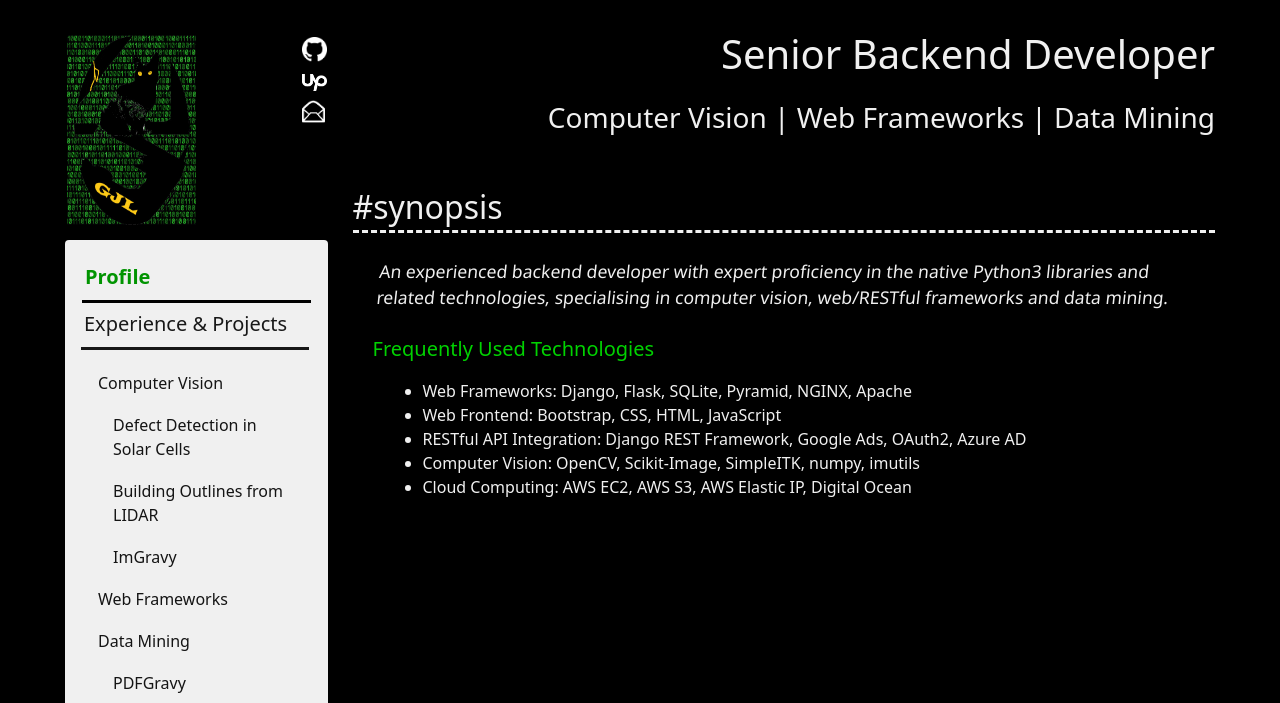
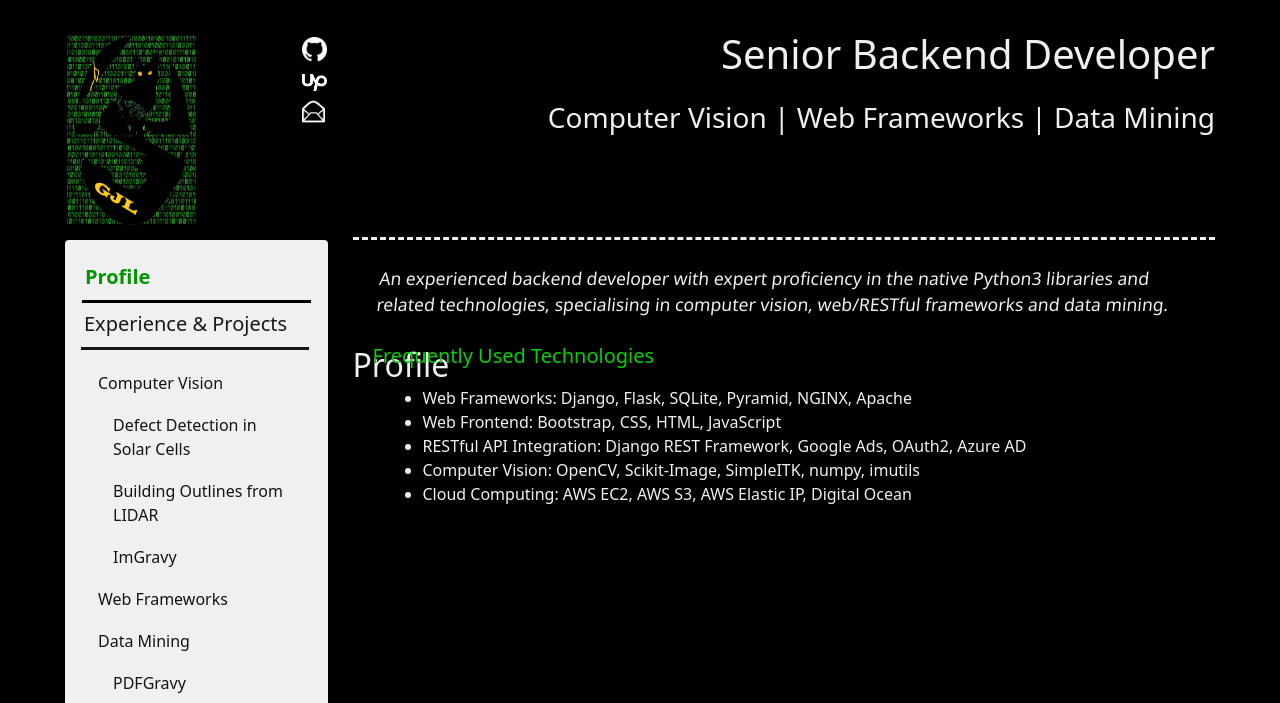
Before and after one commit to gravy-jones-locker/locker, a Django app: page / in a window 1280 px wide. Shown: the top 703 px of the page. Run offline with Django 3.2, Linux system fonts and the light colour scheme.

Commit message:
Shifting subtitles

```diff
--- a/display/static/styles/base.css
+++ b/display/static/styles/base.css
@@ -74,7 +74,7 @@ a:hover {
 }
 
 #header {
-    height: 203px;
+    height: 210px;
     width: 75%;
     position:relative;
     float: right;
@@ -99,12 +99,12 @@ h4 {
     float: left;
     height: 100%;
     position: relative;
-    width: 20%;
+    width: 30%;
 }
 
 .subheading > * {
     position: absolute;
-    bottom: -4;
+    bottom: 2;
     left: -10;
 }
 
--- a/display/templates/display/index.html
+++ b/display/templates/display/index.html
@@ -34,7 +34,7 @@
         </div>
         <nav id="navvy" class="navbar navbar-light flex-column align-items-stretch p-3">
           <nav class="nav nav-pills flex-column">
-            <a class="navbar-brand nav-link" href="#synopsis">Profile</a>
+            <a class="navbar-brand nav-link" href="#Profile">Profile</a>
             <a class="navbar-brand" href="#">Experience & Projects</a>
             <a class="nav-link" href="#item-1">Computer Vision</a>
             <nav class="nav nav-pills flex-column">
@@ -66,7 +66,7 @@
         <div class="section">
           <div class="section-content">
             <div class="synopsis">
-              <p id="synopsis">
+              <p id="Profile">
                 An experienced backend developer with expert proficiency in the native Python3 libraries
                 and related technologies, specialising in computer vision, web/RESTful frameworks and
                 data mining.
@@ -111,12 +111,6 @@
             </div>
           </div>
         </div>
-        <div class="section">
-          <div class="synopsis">
-            <h4 id="item-1" class="section-text top">Image Processing 1</h4>
-            <p>...</p>
-          </div>
-        </div>
         <div class="row section">
           <h5 id="item-1-1" class="top">Item 1-1</h5>
           <p>...</p>
@@ -150,7 +144,7 @@
         var firstScrollSpyEl = document.querySelector('[data-bs-spy="scroll"]')
 firstScrollSpyEl.addEventListener('activate.bs.scrollspy', function () {
   scrollSpy = bootstrap.ScrollSpy.getInstance(document.getElementById('content'));
-  activeEl = scrollSpy._activeTarget;
+  activeEl = scrollSpy._activeTarget.slice(1);
   console.log(activeEl);
   document.getElementById('subheading').children[0].textContent = activeEl;
 
```
